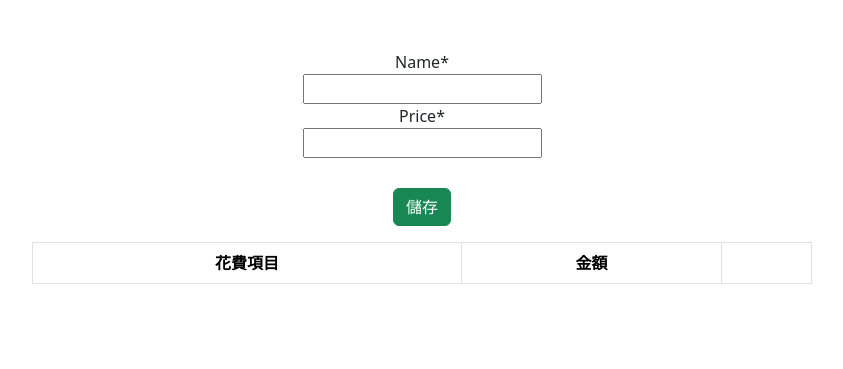
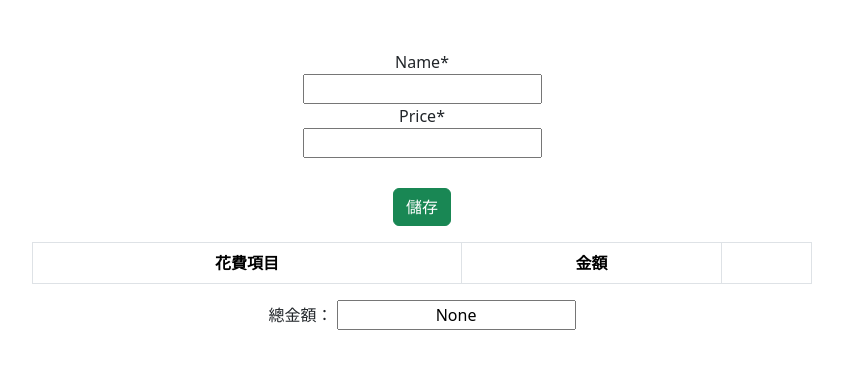
Before and after one commit to TU-ching-ho/django-account-book-app, a Django app: page / in a window 1280 px wide. Shown: the top 369 px of the page, without its empty margins (218-1061 px from the left). Run offline with Django 4.2, Linux system fonts and the light colour scheme; data that the repository does not hold is empty; some libraries are stand-ins or nearby versions.

Commit message:
畫面顯示總金額

```diff
--- a/counter/templates/expenses/index.html
+++ b/counter/templates/expenses/index.html
@@ -53,5 +53,8 @@
             {% endfor %}
         </tbody>
     </table>
+    <label for="total-amount">總金額：</label>
+    <input type="text" id="total-amount" name="total-amount" style="text-align: center;" value="{{sum}}" readonly>
+
 </div>
 {% endblock %}
--- a/counter/templates/expenses/update.html
+++ b/counter/templates/expenses/update.html
@@ -10,6 +10,7 @@
         {{ form|crispy }}
 
         <input class="btn btn-success" type="submit" value="更新" />
+        <button class="btn btn-primary"><a style="color: aliceblue; text-decoration: none;" href="/">返回</a></button>
 </div>
 </div>
 </form>
--- a/counter/views.py
+++ b/counter/views.py
@@ -1,20 +1,24 @@
 from django.shortcuts import render, redirect
 from .forms import ExpenseModelForm
 from .models import Expense
+from django.db.models import Sum
 # Create your views here.
 
 
 def index(request):
     expenses = Expense.objects.all()  # 查詢所有資料
+    summary = Expense.objects.aggregate(Sum('price'))['price__sum']
     form = ExpenseModelForm()
     if request.method == "POST":
         form = ExpenseModelForm(request.POST)
         if form.is_valid():
             form.save()
         return redirect("/#")
+   # print(summary)
     context = {
         'form': form,
         'expenses': expenses,
+        'sum': summary
     }
     return render(request, 'expenses/index.html', context)
 
```
